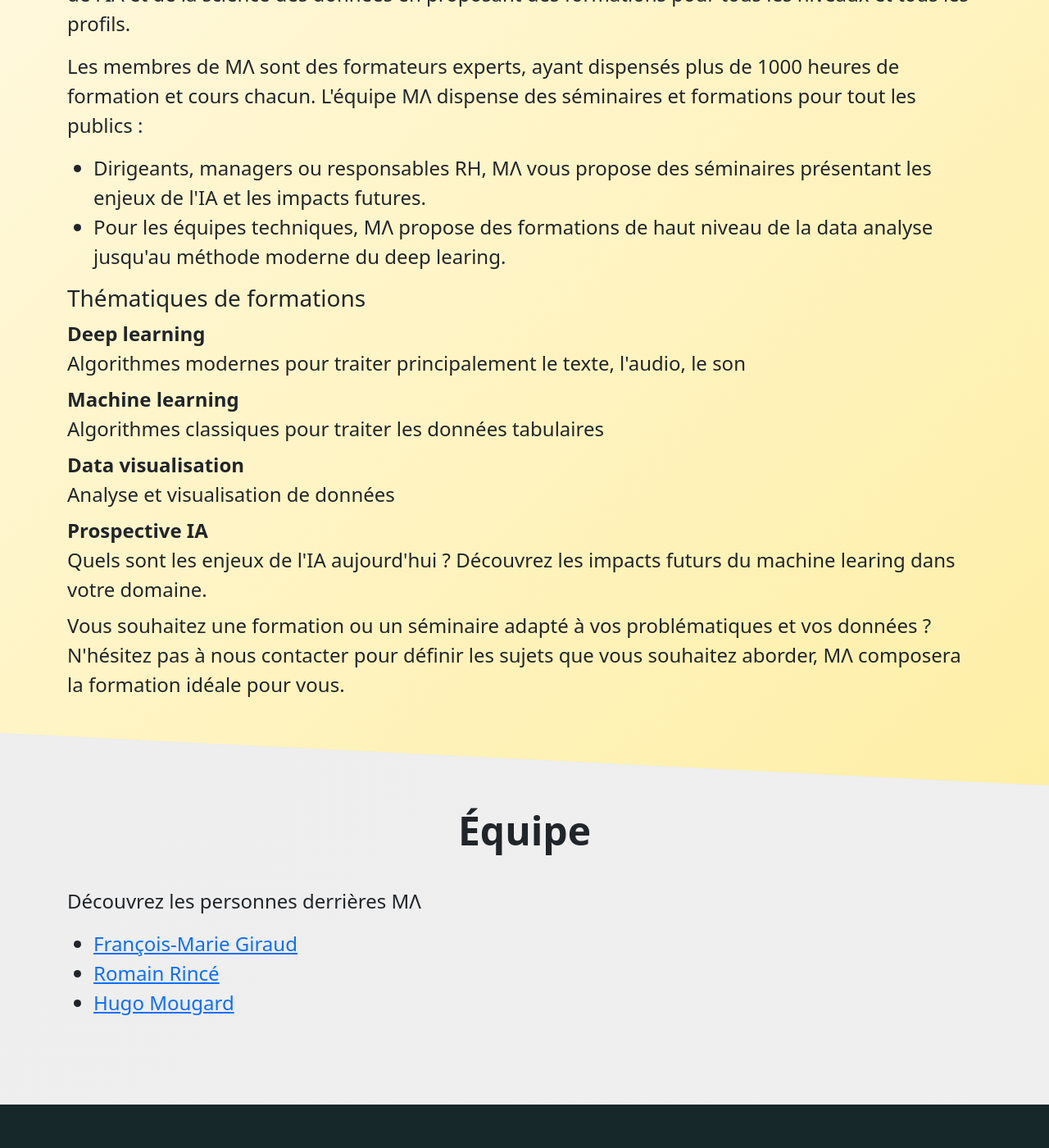
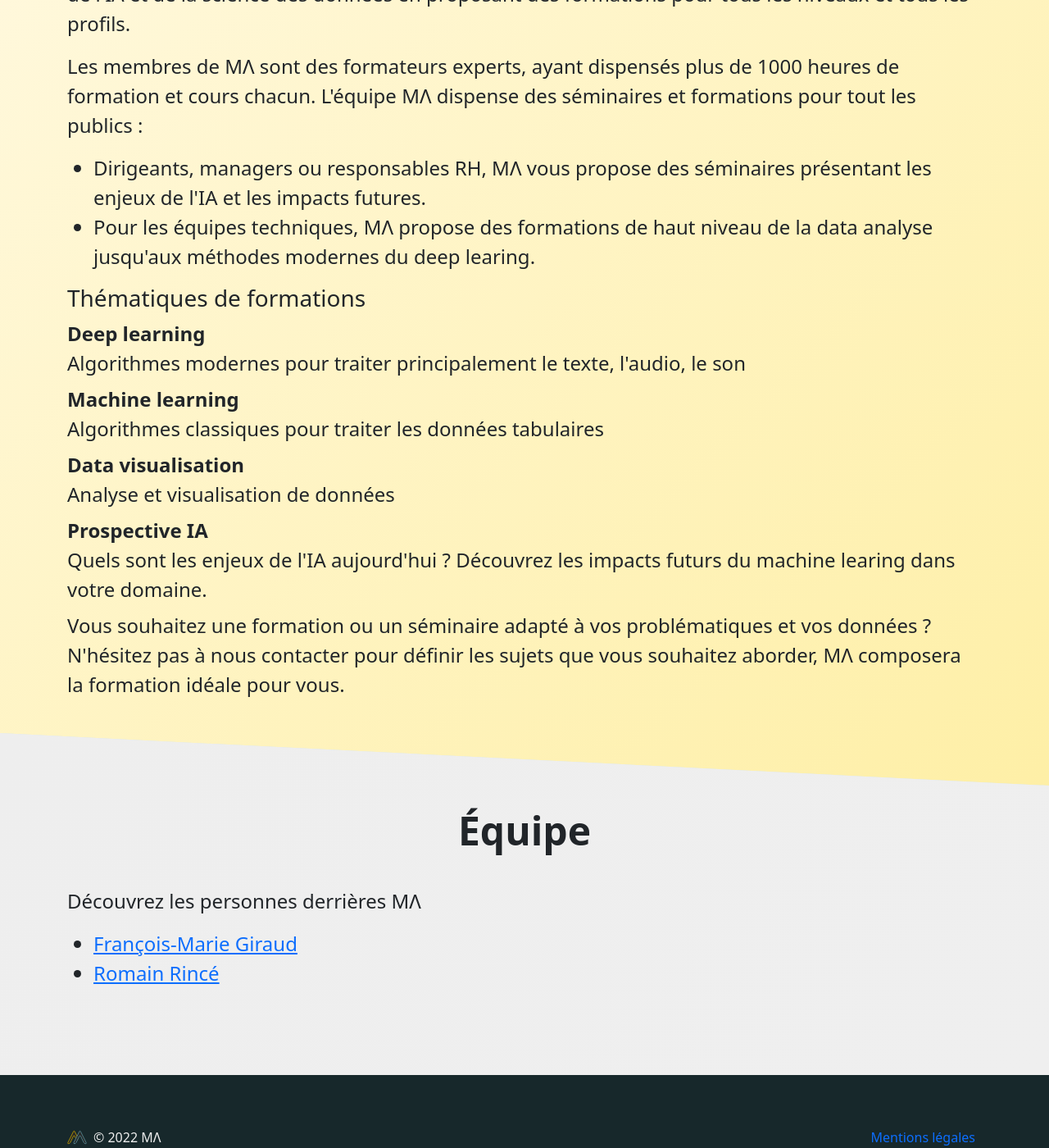
Before and after one commit to mlambda/website, a Jekyll site: the page built from index.html, in a window 1280 px wide and 1400 px high, scrolled down 1745 px. Shown: the whole window at 82% size. Built offline with Jekyll 4.4.1, drawn with Linux system fonts in a browser that asks for light colours.

Commit message:
Update website
Signed-off-by: m09 <142691+m09@users.noreply.github.com>

```diff
--- a/index.html
+++ b/index.html
@@ -94,8 +94,8 @@ title: Accueil
     <ul>
       <li>Dirigeants, managers ou responsables RH, MΛ vous propose des séminaires présentant les enjeux de l'IA et les
         impacts futures.</li>
-      <li>Pour les équipes techniques, MΛ propose des formations de haut niveau de la data analyse jusqu'au méthode
-        moderne du deep learing.</li>
+      <li>Pour les équipes techniques, MΛ propose des formations de haut niveau de la data analyse jusqu'aux méthodes
+        modernes du deep learing.</li>
     </ul>
 
     <h3>Thématiques de formations</h3>
@@ -125,7 +125,6 @@ title: Accueil
     <ul>
       <li><a href="https://www.linkedin.com/in/fran%C3%A7ois-marie-giraud-8b876245/">François-Marie Giraud</a></li>
       <li><a href="https://www.linkedin.com/in/rrince/">Romain Rincé</a></li>
-      <li><a href="https://www.linkedin.com/in/hugo-mougard/">Hugo Mougard</a></li>
     </ul>
   </div>
 </section>
```
Also changed, not shown: Gemfile.lock.
